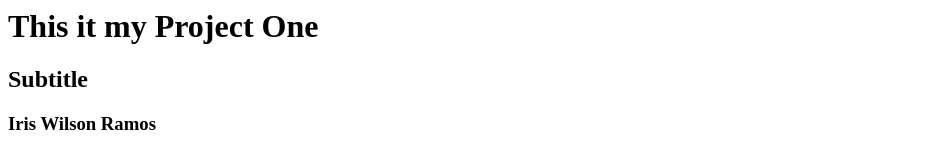
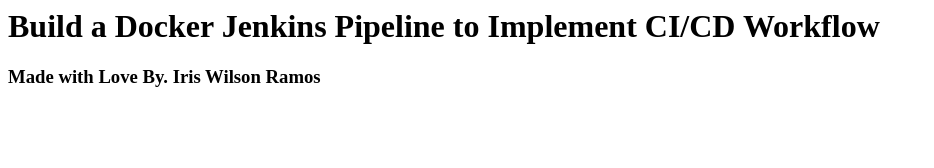
Before and after one commit to shirris0/LMS_IWilson_ProjectOne, a plain HTML site: page dist/index.html in a window 1280 px wide. Shown: the whole page, without its empty margins (0-934 px from the left). Drawn offline with Linux system fonts and the light colour scheme.

Commit message:
Update index.html

```diff
--- a/dist/index.html
+++ b/dist/index.html
@@ -1,7 +1,10 @@
 <html>
 
-<h1>This it my Project One</h1>
-<h2>Subtitle</h2>
-<h3>Iris Wilson Ramos</h3>
+<div style="align-items: center;">
+    <h1>Build a Docker Jenkins Pipeline to Implement CI/CD Workflow</h1>
+
+    <h3>Made with Love By. Iris Wilson Ramos</h3>
+</div>
+
 
 </html>
```
